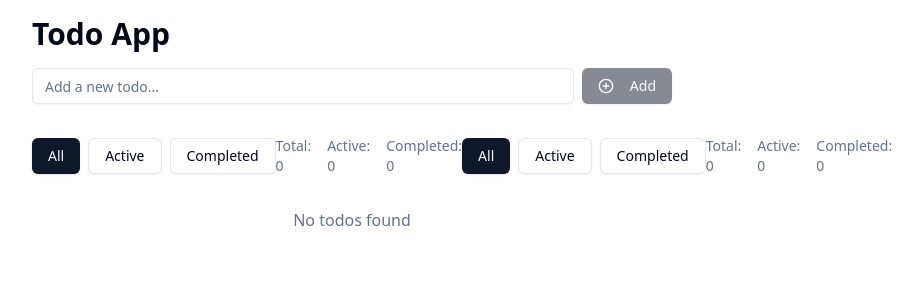
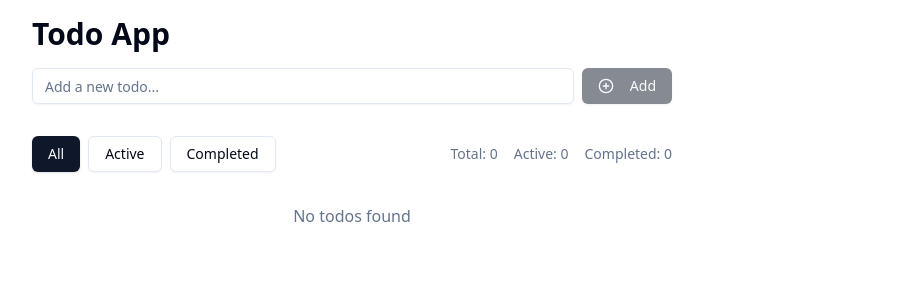
Before and after one commit to ShaikSarfaraz/todo-list, a Next.js app: page / in a window 1280 px wide. Shown: the top 300 px of the page, without its empty margins (288-1211 px from the left). Built offline with nearby package versions, Linux system fonts and the light colour scheme.

Commit message:
reframed the code

```diff
--- a/src/app/layout.tsx
+++ b/src/app/layout.tsx
@@ -7,11 +7,6 @@ export const metadata: Metadata = {
   title: "Todo-List",
   description: "Tasks to complete",
 }
-
-// export const metadata: Metadata = {
-//   title: "Todo-List",
-//   description: "Tasks to complete",
-// }
 
 export default function RootLayout({
   children,
--- a/src/app/page.tsx
+++ b/src/app/page.tsx
@@ -15,11 +15,6 @@ export default function TodoPage() {
         <div className="flex items-center justify-between">
           <TodoFilters />
           <TodoStats />
-          <TodoFilters />
-          <TodoStats />
-
-
-
         </div>
 
         <TodoList />
```
